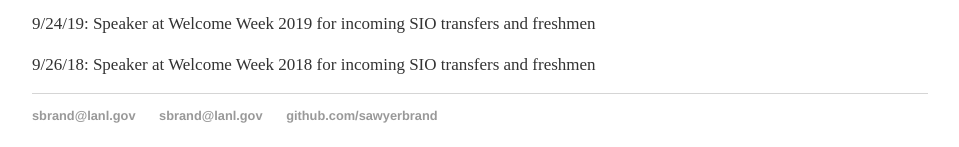
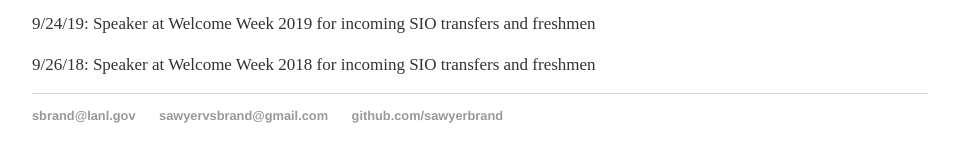
Before and after one commit to SawyerBrand/SawyerBrand.github.io, a Jekyll site: the page built from index.html, in a window 1280 px wide. Shown: the part 969-1116 px from the top of the page, without its empty margins (160-1119 px from the left). Built offline with Jekyll 4.4.1, drawn with Linux system fonts in a browser that asks for light colours.

Commit message:
Update default.html

```diff
--- a/_layouts/default.html
+++ b/_layouts/default.html
@@ -32,7 +32,7 @@
 			<footer>
 	    		<ul>
 	        		<li><a href="sbrand@lanl.gov">sbrand@lanl.gov</a></li>
-				<li><a href="sawyervsbrand@gmail.com">sbrand@lanl.gov</a></li>
+				<li><a href="sawyervsbrand@gmail.com">sawyervsbrand@gmail.com</a></li>
 	        		<li><a href="https://github.com/sawyerbrand">github.com/sawyerbrand</a></li>
 				</ul>
 			</footer>
```
